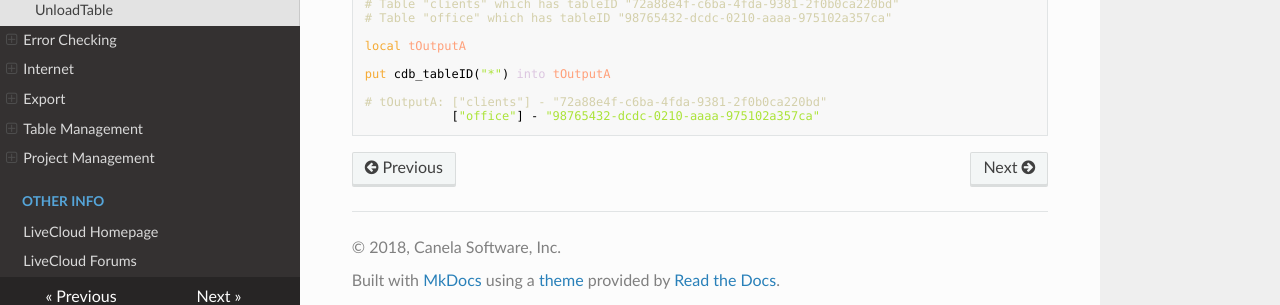
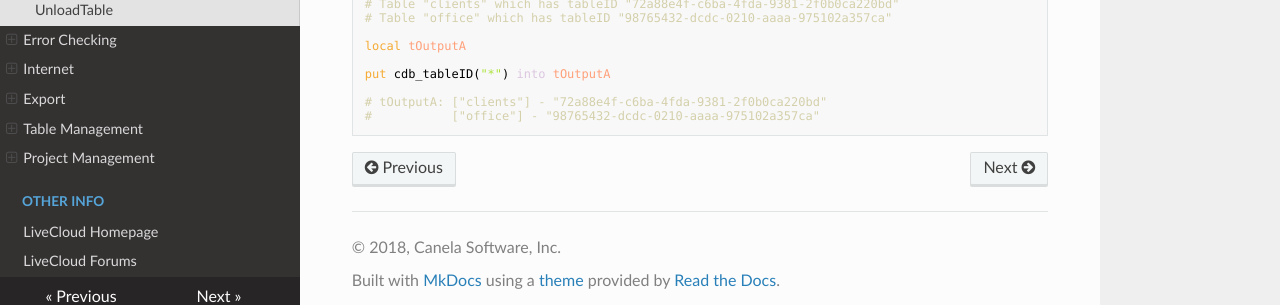
Before and after one commit to CanelaSoftware/cassiaDB_docs, an MkDocs documentation site: the page built from docs/TableID.md, in a window 1280 px wide and 1122 px high. Shown: the part 805-1110 px from the top of the window. Built offline with MkDocs 1.6.1, drawn with Linux system fonts in a browser that asks for light colours; nearby versions of some CDN libraries.

Commit message:
Update formatting for docs

````diff
--- a/docs/TableID.md
+++ b/docs/TableID.md
@@ -32,5 +32,5 @@ local tOutputA
 put cdb_tableID("*") into tOutputA
 
 # tOutputA: ["clients"] - "72a88e4f-c6ba-4fda-9381-2f0b0ca220bd"
-			["office"] - "98765432-dcdc-0210-aaaa-975102a357ca"
+#			["office"] - "98765432-dcdc-0210-aaaa-975102a357ca"
 ```
````
Also changed, not shown: docs/Schemaless.md (+1 -1 lines).
